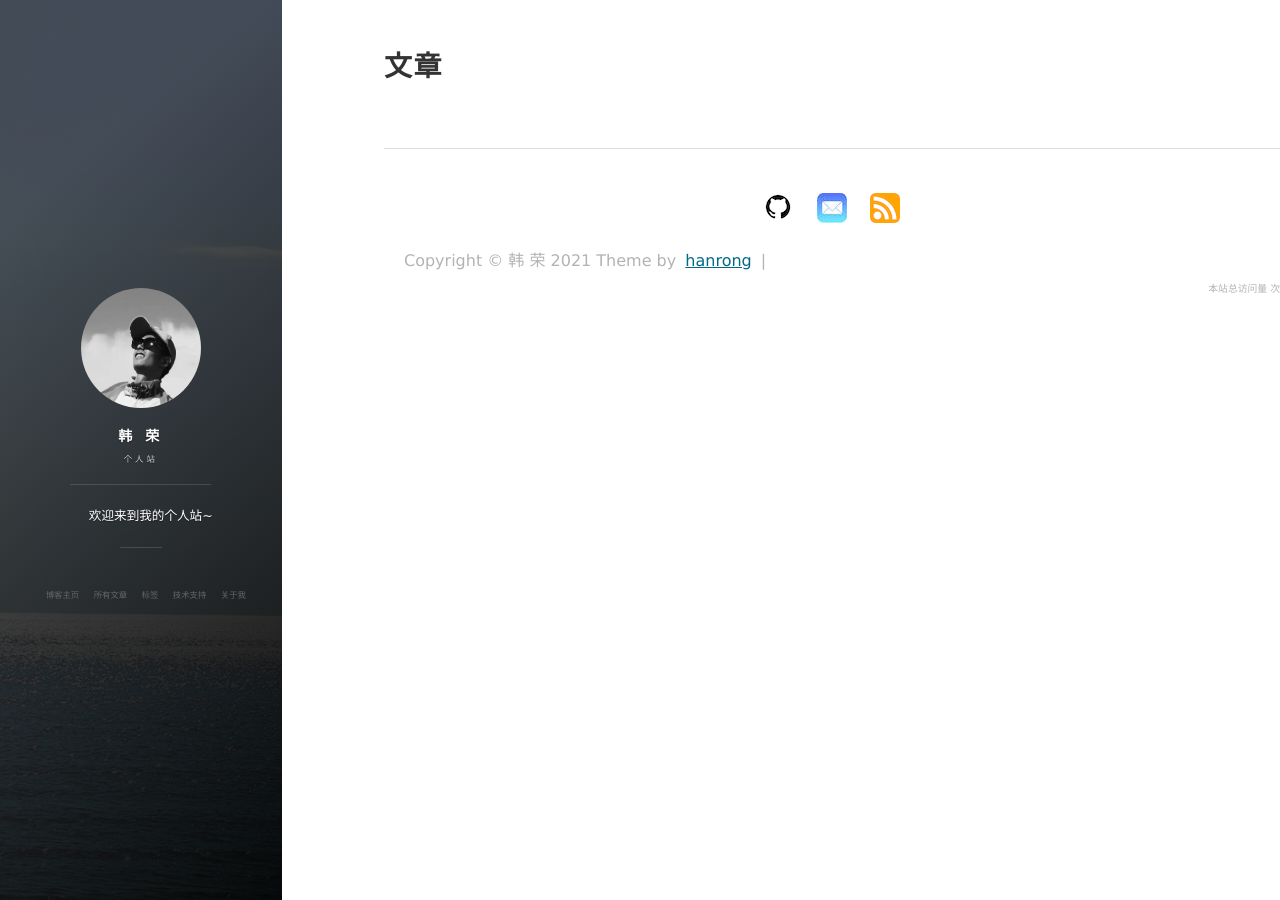
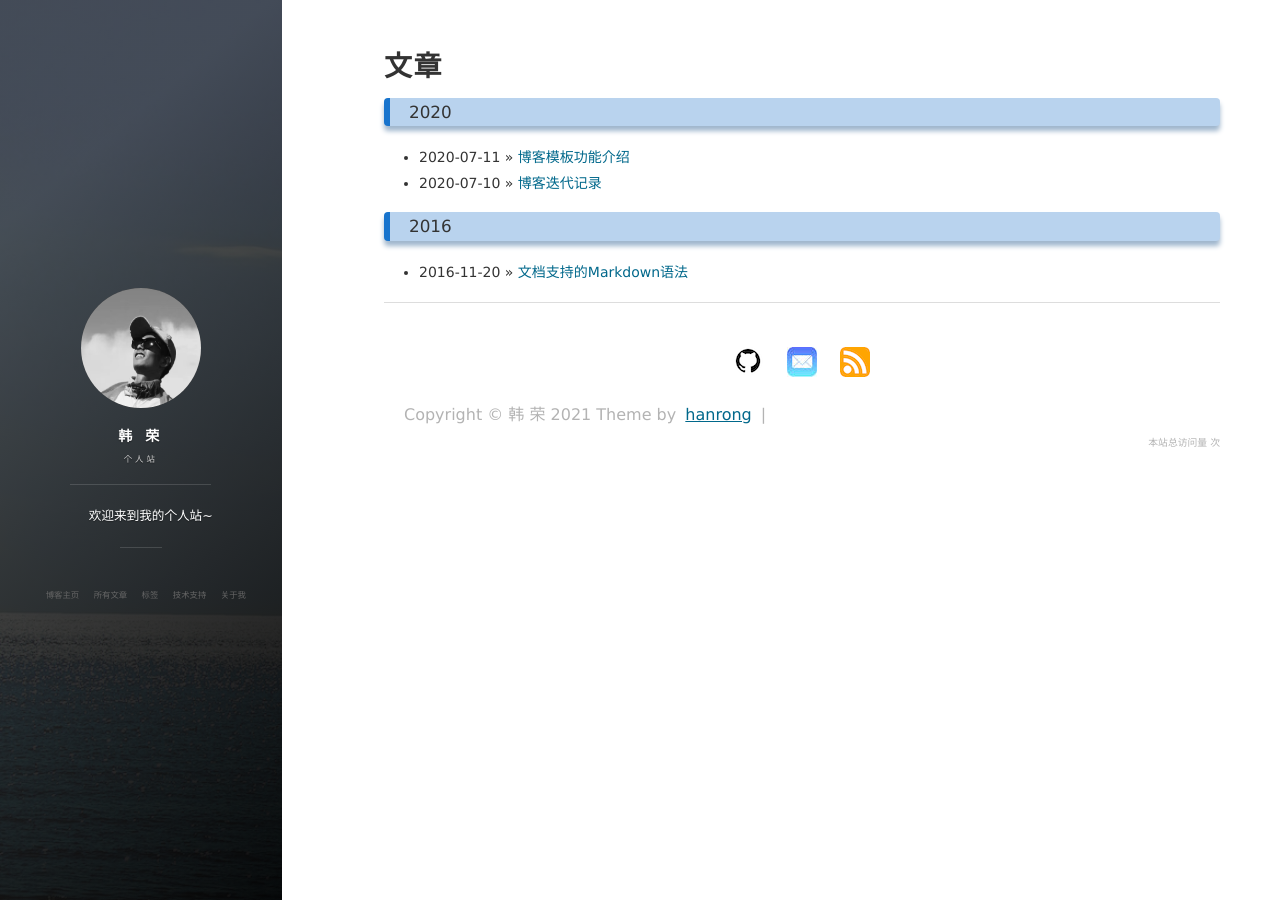
Before and after one commit to hanrongMan/hanrong.github.io, a Jekyll site: the page built from archive.html, in a window 1280 px wide. Built offline with Jekyll 4.4.1, drawn with Linux system fonts in a browser that asks for light colours; nearby versions of some CDN libraries; comment, search, counter and statistics services are not loaded; some of the changed lines change nothing that is shown.

Commit message:
修改模版

````diff
--- a/_config.yml
+++ b/_config.yml
@@ -6,8 +6,7 @@
 avatarTitle: hanrong
 # 头像里面的描述
 avatarDesc: Java / 大数据
-url: ""
-    # "https://leopardpan.cn"
+url: "https://hanrongman.github.io/hanrong.github.io/"
 
 # 博客是否自动生成目录，false为不生成
 enableToc: true
--- /dev/null
+++ b/_posts/2016-11-20-markdownTool.md
@@ -0,0 +1,79 @@
+---
+layout: post
+title: 文档支持的Markdown语法
+date: 2016-11-20
+tags: markdown
+---
+
+
+## 什么是 Markdown
+
+Markdown 是一种方便记忆、书写的纯文本标记语言，用户可以使用这些标记符号以最小的输入代价生成极富表现力的文档：如您正在阅读的这篇文章。它使用简单的符号标记不同的标题，分割不同的段落，**粗体** 或者 *斜体* 某些文字.
+
+很多产品的文档也是用markdown编写的，并且以“README.MD”的文件名保存在软件的目录下面。
+
+## 一些基本语法
+
+标题
+H1 :# Header 1
+H2 :## Header 2
+H3 :### Header 3
+H4 :#### Header 4
+H5 :##### Header 5
+H6 :###### Header 6
+链接 :[Title](URL)
+加粗 :**Bold**
+斜体字 :*Italics*
+*删除线 :~~text~~
+内嵌代码 : `alert('Hello World');`
+
+### 列表
+
+* 列表1
+* 列表2
+* 列表3
+
+### 列表引用
+
+>* 列表1
+>* 列表2
+>* 列表3
+
+### 插入一张图片
+
+打赏一个吧
+
+![](/images/payimg/weipayimg.jpg)
+
+css 的大部分语法同样可以在 markdown 上使用，但不同的渲染器渲染出来的 markdown 内容样式也不一样，下面这些链接里面有 markdown 基本语法，你也可以在下面几个平台上尝试着写一些。
+
+## 博客支持的高级语法
+
+### 1. 制作一份待办事宜
+
+- [ ] 支持以 PDF 格式导出文稿
+- [ ] 改进 Cmd 渲染算法，使用局部渲染技术提高渲染效率
+- [x] 新增 Todo 列表功能
+- [x] 修复 图标功能
+
+### 2. 高亮一段代码
+
+```python
+
+@requires_authorization
+class SomeClass:
+    pass
+
+if __name__ == '__main__':
+    # A comment
+    print 'hello world'
+
+```
+
+#### 3. 绘制表格
+
+| 项目        | 价格   |  数量  |
+| --------   | -----:  | :----:  |
+| 计算机     | \$1600 |   5     |
+| 手机        |   \$12   |   12   |
+| 管线        |    \$1    |  234  |
--- /dev/null
+++ b/_posts/2020-07-10-ReleaseNode.md
@@ -0,0 +1,42 @@
+---
+layout: post
+title: 博客迭代记录
+date: 2020-07-10
+tags: jekyll
+---
+
+## 介绍
+
+本博客首发时间为2015年，至今已经5个年头了。
+
+感觉之前更新迭代的有点乱，很多用户在使用的时候也没法确定是否要更新新版的博客，再次我专门用一篇文章来记录博客更新迭代的记录，如果你已经在使用我的博客模板的，你可以看看更新记录后确认下是否要更新。
+
+博客的全功能介绍请看[博客功能介绍](https://leopardpan.cn/2020/07/blog_info/)
+
+## 1.0.0
+
+2016-11-25 第一版发布，红色主题
+
+## 2.0.0 开发中
+
+* 2016-11-25 修改博客风格为淡蓝色主题
+* 2016-12-16 增长404、about等页面
+* 2017-1-12 增加代码高亮
+* 2017-3-19 增加打赏公共
+* 2017-9-8 多说评论系统停服，切换到disqus评论（多说上的评论全没了😭）
+* 2019-1-25 增加博客底部社交链接
+* 2020-7-8 博客域名从 [http://baixin.io](http://baixin.io) 迁移到 [https://leopardpan.cn](https://leopardpan.cn) （baixin.io没法备案之前的统计也全没了😭）.
+* 2020-7-13 增加文章自动生成目录功能, 增加livere评论系统
+
+## 博客更新手册
+
+如果你已经在使我的博客模板了，现在又想继续更新新版的博客，你下载博客后只需要修改两个各方
+
+* _config.yml 文件
+* _posts 目录
+
+`_config.yml` 文件里面的内容设置成你自己的，也可以用你原来的，最好是更新版的字段做一下对比。
+
+`_posts` 目录里面的文章全部删掉，把你自己的文章放进来
+
+修改以上两个地方新版的博客便更新完成，快看看效果吧！
--- /dev/null
+++ b/_posts/2020-07-11-blog_info.md
@@ -0,0 +1,65 @@
+---
+layout: post
+title: 博客模板功能介绍
+date: 2020-07-11
+tags: jekyll
+---
+
+
+在此之前我有写过一篇[如何使用我博客模板的文章](http://leopardpan.cn/2016/10/jekyll_tutorials1/) 请先看这篇基础集成，这篇文章主要讲的是如何使用和修改我的博客主题，文章内容含以下几点：
+
+## 博客特性
+
+- [x] 适配电脑、手机、平板等各屏幕
+- [x] 响应式设计
+- [x] 个性化头像
+- [x] 每篇文章自动添加打赏功能
+- [x] 支持Disqus、livere评论系统
+- [x] 支持站点总数访问统计，每篇文章访问统计
+- [x] 支持文章自动生成目录
+- [x] 支持标签分类
+- [x] 支持代码高亮
+- [x] 支持文章H1、H2、H3、H4标题样式多样化
+- [x] 支持多种三方社交icon展示，能从博客直接跳转到自己的三方社交主页
+- [x] 支持三方社交分享(facebook、twitter)
+
+
+## 博客主要模块介绍
+
+### _config.yml
+
+`_config.yml` 是博客的配置文件，整个站点的信息都在这修改，想要把我的模板改成你自己的也需要修改`_config.yml`
+
+**重要字段说明**
+
+* enableToc: 是否开启文章自动生成目录，设置为false文章不会自动生成目录
+* comment/livere: livere评论系统，支持微信、qq、微博、豆瓣、twitter等登录后可以直接评论
+* comment/disqus: disqus评论系统，支持facebook、twitter等登录后可以直接评论
+* social/weibo、github、zhihu、jianshu等: 个人站底部展示的微博等三方社交按钮，点击后直接跳转到个人微博或其他社交主页
+* baidu/id: 百度统计，用来统计你个人站点的用户访问情况
+* ga/id: google统计，用来统计你个人站点的用户访问情况
+
+_config.yml 文件除以上字段还有一些可以自行修改，例如title之类的字段
+
+### _posts
+
+`_posts` 目录是用来存放文章的目录，写新文章，直接放在这个目录即可
+
+使用博客模板时，请把博客自带的文章给去掉，如果想使用博客自带的文章请 `注明出处`。
+
+
+### 自定义页面
+
+about.md、support.md 等为自定义页面，如果你想添加自动以页面可以直接复制about.md 文件修改文件名和里面的内容即可。
+
+如果需要在导航显示你新增的页面，直接在`_config.yml` 文件的nav字段中添加你新页面配置即可
+
+### 修改说明
+
+如果要修改博客模板信息建议只修改`_config.yml` 文件内容和 `_posts` 里面的文章信息。因为博客模板一直在更新迭代，改动多了以免你后期更新博客模板的时候不方便。
+
+如果你想改动模板的样式又想继续更新迭代博客模板，你可以提交在github上提交`pull request` 或者直接给我发邮件建议改成什么样，如果你的提议确实可以，我会采纳的，并且非常感谢你的建议。
+
+博客迭代信息请看[ReleaseNode](https://leopardpan.cn/2020/07/ReleaseNode/)
+
+遇到解决不了的问题可以找 [技术支持](https://leopardpan.cn/support/)
````
Also changed, not shown: index.md (+0 -3 lines), README.md.
